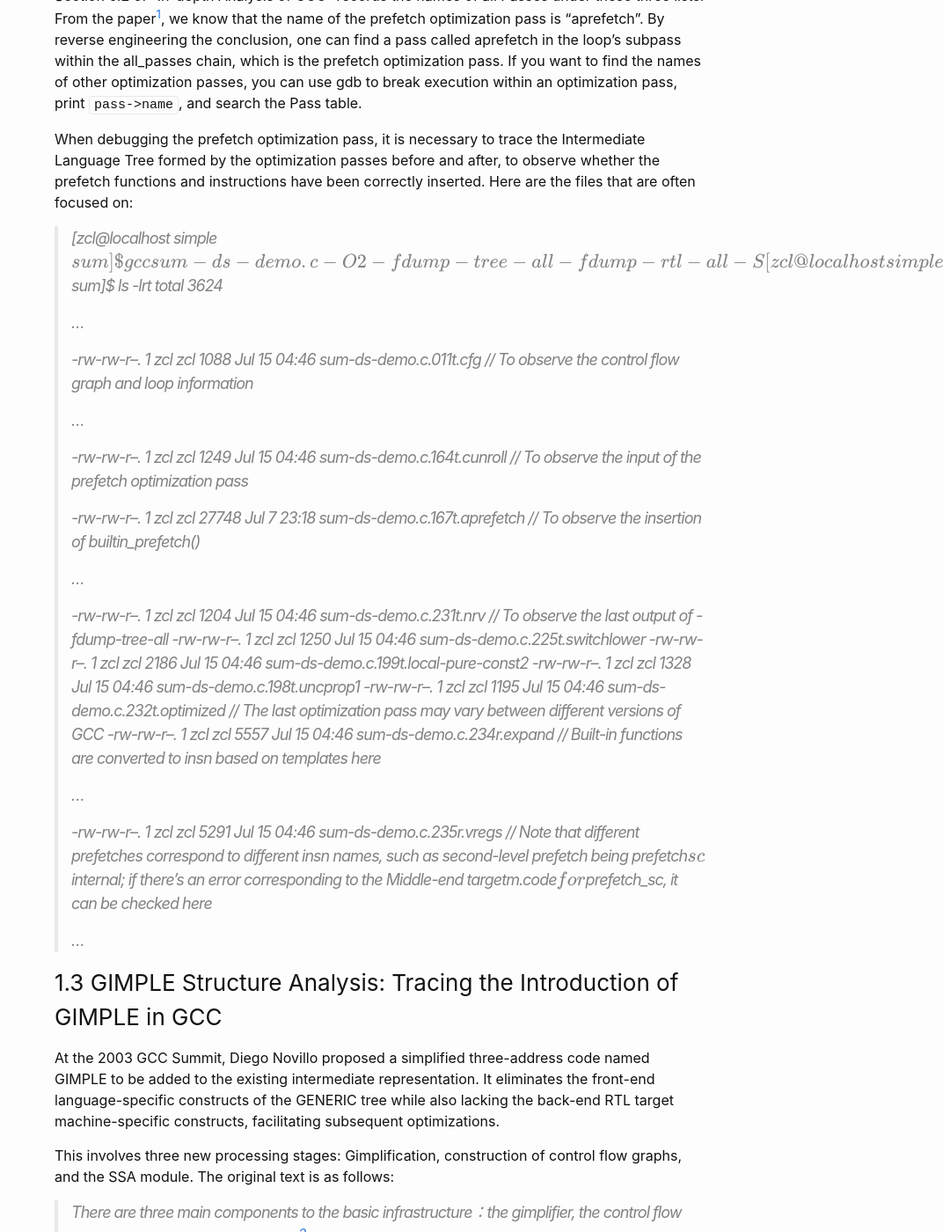
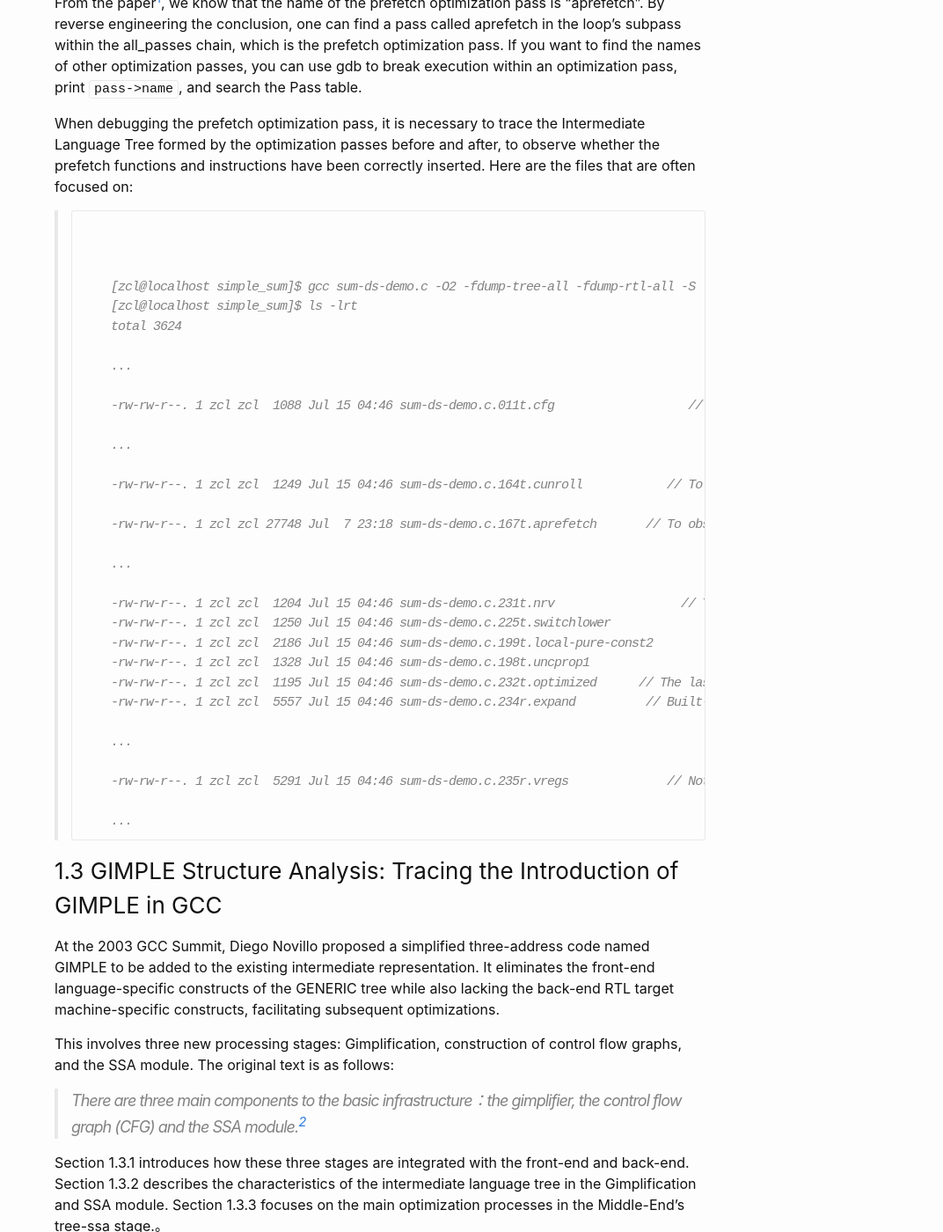
Before and after one commit to ZCLuuuu/zcluuuu.github.io, a Jekyll site: the page built from _posts/2022-09-31-Compiler-PrefetchOptimization.md, in a window 1280 px wide and 1400 px high, scrolled down 4098 px. Shown: the whole window at 88% size, without its empty margins (208-1280 px from the left). Built offline with Jekyll 4.4.1, drawn with Linux system fonts in a browser that asks for light colours; some of the changed text lies outside the part shown.

```diff
--- a/_posts/2022-09-31-Compiler-PrefetchOptimization.md
+++ b/_posts/2022-09-31-Compiler-PrefetchOptimization.md
@@ -43,8 +43,9 @@ In Figure 3-1, the lower half outlined by the dashed line describes the GCC comp
 
 In the lower half of the dashed line, cc1 is the compiler executable file generated from compiling the GCC source code. Using gdb to trace the cc1 compilation process allows for debugging of the compiler optimization passes. The following command can be used to locate the current compiler's cc1 directory:
 
-> **[zcl@localhost Workshop]$ gcc sum.c -v**
->
+> <pre>
+> <code>
+> <strong>[zcl@localhost Workshop]$ gcc sum.c -v</strong>
 > Using built-in specs.
 > COLLECT_GCC=gcc
 > COLLECT_LTO_WRAPPER=/usr/local/libexec/gcc/x86_64-pc-linux-gnu/8.3.0/lto-wrapper
@@ -53,18 +54,22 @@ In the lower half of the dashed line, cc1 is the compiler executable file genera
 > Thread model: posix
 > gcc version 8.3.0 (GCC)
 > COLLECT_GCC_OPTIONS='-v' '-mtune=generic' '-march=x86-64'
->  **/usr/local/libexec/gcc/x86_64-pc-linux-gnu/8.3.0/cc1** -quiet -v sum.c -quiet -dumpbase sum.c -mtune=generic -march=x86-64 -auxbase sum -version -o /tmp/ccbNVwAZ.s
+> <strong>/usr/local/libexec/gcc/x86_64-pc-linux-gnu/8.3.0/cc1</strong> -quiet -v sum.c -quiet -dumpbase sum.c -mtune=generic -march=x86-64 -auxbase sum -version -o /tmp/ccbNVwAZ.s
 > GNU C17 (GCC) version 8.3.0 (x86_64-pc-linux-gnu)
-> 	compiled by GNU C version 8.3.0, GMP version 6.1.0, MPFR version 3.1.4, MPC version 1.0.3, isl version isl-0.16.1-GMP
+>     compiled by GNU C version 8.3.0, GMP version 6.1.0, MPFR version 3.1.4, MPC version 1.0.3, isl version isl-0.16.1-GMP
+> </code>
+> </pre>
+>
+>
 
 The source code is transformed into assembly code through AST, GIMPLE, and RTL. The directories corresponding to these stages in the GCC source code are as follows:
 
 | Directory<font color=silver>*（${GCC-SOURCE} = "gcc-8.3.0/gcc"）*</font> | Function<font color=silver>*（《In-depth Analysis of GCC》Chp03）*</font> |
 | ------------------------------------------------------------ | ------------------------------------------------------------ |
-| \${GCC-SOURCE}/${Language}                                   | Responsible for generating AST and genericizing it.          |
-| ${GCC-SOURCE}/                                               | Responsible for generating GIMPLE and RTL.                   |
-| \${GCC-SOURCE}/config/${target}                              | Stores machine description code, which is referenced during the RTL generation process. |
-| ${GCC-SOURCE}/gen*.[ch]                                      | Contains generator code related to the target machine.       |
+| <code>\${GCC-SOURCE}/${Language}</code>                      | Responsible for generating AST and genericizing it.          |
+| <code>${GCC-SOURCE}/</code>                                  | Responsible for generating GIMPLE and RTL.                   |
+| <code>\${GCC-SOURCE}/config/${target}</code>                 | Stores machine description code, which is referenced during the RTL generation process. |
+| <code>${GCC-SOURCE}/gen*.[ch]</code>                         | Contains generator code related to the target machine.       |
 
 Prefetch optimization involves inserting prefetch instructions into the program assembly, specifically by adding calls to the built-in function `__builtin_prefetch()` in the program's GIMPLE sequence. During the conversion process from GIMPLE to RTL, the built-in function is transformed into cache control instructions for the target machine based on RTL instruction templates.
 
@@ -77,7 +82,7 @@ The code responsible for generating GIMPLE and RTL in the mentioned `${GCC-SOURC
 
 > For example, within the GIMPLE optimization passes, there are loop optimization passes located in `tree-ssa-loop.h, tree-ssa-loop.c, tree-ssa-loop-*.c`.
 
-There are four types of Passes in GCC: GIMPLE_PASS, RTL_PASS, SIMPLE_IPA_PASS, and IPA_PASS. Different types of Passes are linked together in a linked list, with the pointer named `pass.sub`.
+There are four types of Passes in GCC: `GIMPLE_PASS`, `RTL_PASS`, `SIMPLE_IPA_PASS`, and `IPA_PASS`. Different types of Passes are linked together in a linked list, with the pointer named `pass.sub`.
 
 Under a major Pass category, there are sub-Passes linked in a list, with the pointer named `pass.next`, as shown in the following diagram example:
 
@@ -93,34 +98,38 @@ Section 6.2 of "In-depth Analysis of GCC" records the names of all Passes under
 
 When debugging the prefetch optimization pass, it is necessary to trace the Intermediate Language Tree formed by the optimization passes before and after, to observe whether the prefetch functions and instructions have been correctly inserted. Here are the files that are often focused on:
 
-> [zcl@localhost simple_sum]$ gcc sum-ds-demo.c -O2 -fdump-tree-all -fdump-rtl-all -S
-> [zcl@localhost simple_sum]$ ls -lrt
-> total 3624
+> <pre>
+>     <code>
 >
-> ...
 >
-> -rw-rw-r--. 1 zcl zcl  1088 Jul 15 04:46 sum-ds-demo.c.011t.cfg                   // To observe the control flow graph and loop information
+>     [zcl@localhost simple_sum]$ gcc sum-ds-demo.c -O2 -fdump-tree-all -fdump-rtl-all -S
+>     [zcl@localhost simple_sum]$ ls -lrt
+>     total 3624
 >
-> ...
+>     ...
 >
-> -rw-rw-r--. 1 zcl zcl  1249 Jul 15 04:46 sum-ds-demo.c.164t.cunroll            // To observe the input of the prefetch optimization pass
+>     -rw-rw-r--. 1 zcl zcl  1088 Jul 15 04:46 sum-ds-demo.c.011t.cfg                   // To observe the control flow graph and loop information
 >
-> -rw-rw-r--. 1 zcl zcl 27748 Jul  7 23:18 sum-ds-demo.c.167t.aprefetch       // To observe the insertion of __builtin_prefetch()
+>     ...
 >
-> ...
+>     -rw-rw-r--. 1 zcl zcl  1249 Jul 15 04:46 sum-ds-demo.c.164t.cunroll            // To observe the input of the prefetch optimization pass
 >
-> -rw-rw-r--. 1 zcl zcl  1204 Jul 15 04:46 sum-ds-demo.c.231t.nrv                  // To observe the last output of -fdump-tree-all
-> -rw-rw-r--. 1 zcl zcl  1250 Jul 15 04:46 sum-ds-demo.c.225t.switchlower
-> -rw-rw-r--. 1 zcl zcl  2186 Jul 15 04:46 sum-ds-demo.c.199t.local-pure-const2
-> -rw-rw-r--. 1 zcl zcl  1328 Jul 15 04:46 sum-ds-demo.c.198t.uncprop1
-> -rw-rw-r--. 1 zcl zcl  1195 Jul 15 04:46 sum-ds-demo.c.232t.optimized      // The last optimization pass may vary between different versions of GCC
-> -rw-rw-r--. 1 zcl zcl  5557 Jul 15 04:46 sum-ds-demo.c.234r.expand          // Built-in functions are converted to insn based on templates here
+>     -rw-rw-r--. 1 zcl zcl 27748 Jul  7 23:18 sum-ds-demo.c.167t.aprefetch       // To observe the insertion of __builtin_prefetch()
 >
-> ...
+>     ...
 >
-> -rw-rw-r--. 1 zcl zcl  5291 Jul 15 04:46 sum-ds-demo.c.235r.vregs              // Note that different prefetches correspond to different insn names, such as second-level prefetch being prefetch_sc_internal; if there's an error corresponding to the Middle-end targetm.code_for_prefetch_sc, it can be checked here
+>     -rw-rw-r--. 1 zcl zcl  1204 Jul 15 04:46 sum-ds-demo.c.231t.nrv                  // To observe the last output of -fdump-tree-all
+>     -rw-rw-r--. 1 zcl zcl  1250 Jul 15 04:46 sum-ds-demo.c.225t.switchlower
+>     -rw-rw-r--. 1 zcl zcl  2186 Jul 15 04:46 sum-ds-demo.c.199t.local-pure-const2
+>     -rw-rw-r--. 1 zcl zcl  1328 Jul 15 04:46 sum-ds-demo.c.198t.uncprop1
+>     -rw-rw-r--. 1 zcl zcl  1195 Jul 15 04:46 sum-ds-demo.c.232t.optimized      // The last optimization pass may vary between different versions of GCC
+>     -rw-rw-r--. 1 zcl zcl  5557 Jul 15 04:46 sum-ds-demo.c.234r.expand          // Built-in functions are converted to insn based on templates here
 >
-> ...
+>     ...
+>
+>     -rw-rw-r--. 1 zcl zcl  5291 Jul 15 04:46 sum-ds-demo.c.235r.vregs              // Note that different prefetches correspond to different insn names, such as second-level prefetch being prefetch_sc_internal; if there's an error corresponding to the Middle-end targetm.code_for_prefetch_sc, it can be checked here
+>
+>     ...
 
 [^2016]: 董钰山,李春江,徐颖.GCC编译器中循环数组预取优化的实现及效果[J].计算机工程与应用,2016,52(6):19-25
 
```
Also changed, not shown: _posts/2024-01-23-Fuzz-PlayWithAFL.md (deleted, +0 -113 lines), assets/Pics/GCC_IRs_pdf30.png, assets/images/GCC_IRs_pdf30 - Copy.png (added), assets/images/GCC_IRs_pdf30.png.
